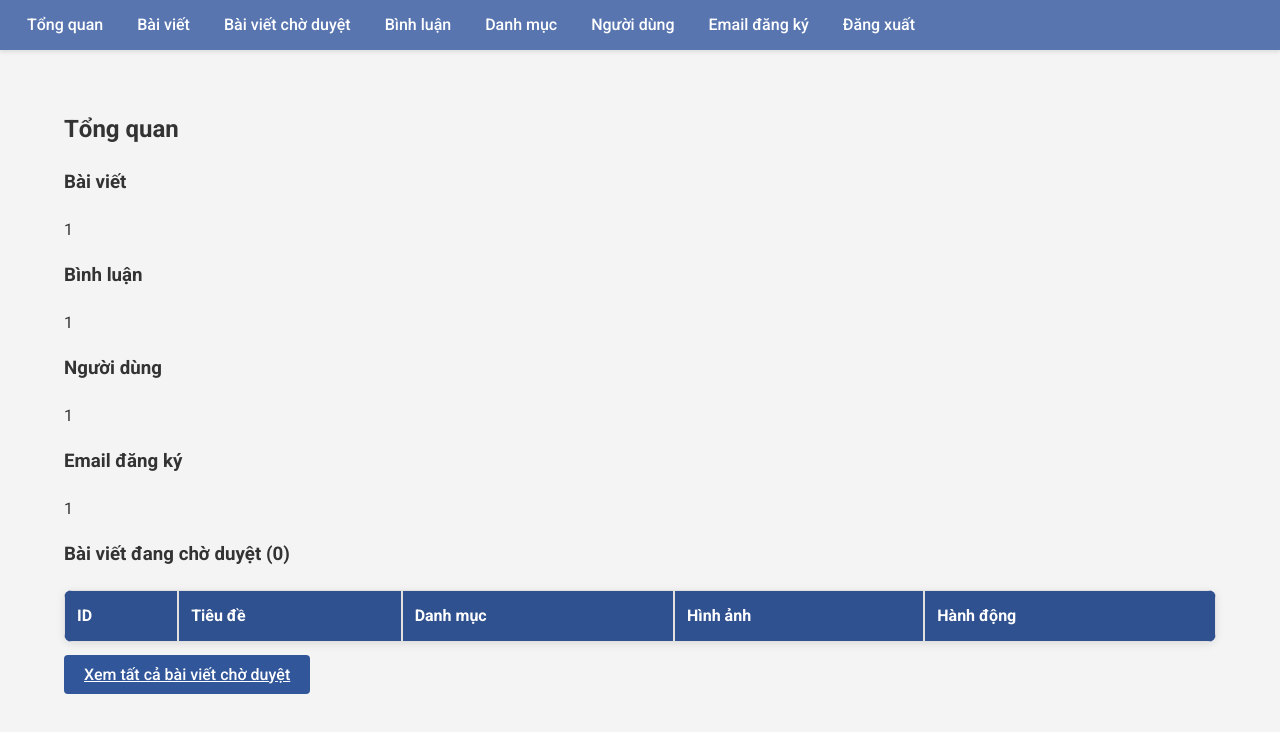
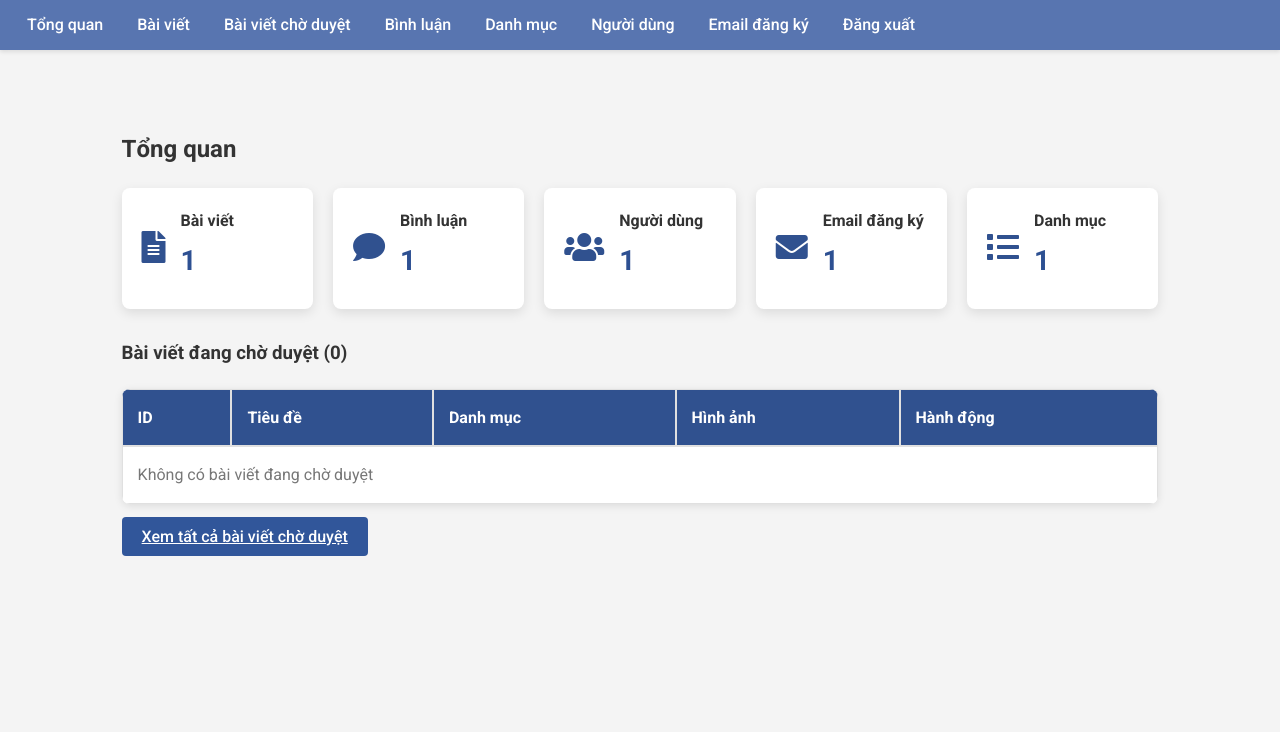
Before and after one commit to Giang-Nguyen-2005/travel-binh-dinh, a PHP site: page /pages/admin_dashboard.php in a window 1280 px wide. Shown: the part 68-800 px from the top of the page. Run offline with PHP 8.4, Linux system fonts and the light colour scheme; the visitor is signed in with stand-in values (Sample User, id 1); tables that the repository leaves empty or names only in its code hold one stand-in row (values such as "Sample post"); lists and menus that the app fills with data are empty; some libraries are stand-ins or nearby versions.

Commit message:
update dashboard

```diff
--- a/admin/css/admin_style.css
+++ b/admin/css/admin_style.css
@@ -253,3 +253,139 @@ body {
         margin: 10% auto;
     }
 }
+/* Dashboard Stats */
+.dashboard-stats {
+    display: grid;
+    grid-template-columns: repeat(auto-fit, minmax(180px, 1fr));
+    gap: 20px;
+    margin-bottom: 30px;
+}
+
+.stat-card {
+    background-color: #ffffff;
+    border-radius: 8px;
+    box-shadow: 0 4px 12px rgba(0, 0, 0, 0.1);
+    padding: 20px;
+    display: flex;
+    align-items: center;
+    transition: transform 0.3s ease, box-shadow 0.3s ease;
+}
+
+.stat-card:hover {
+    transform: translateY(-5px);
+    box-shadow: 0 6px 16px rgba(0, 0, 0, 0.15);
+}
+
+.stat-icon {
+    font-size: 32px;
+    color: #30518f;
+    margin-right: 15px;
+}
+
+.stat-info {
+    flex: 1;
+}
+
+.stat-number {
+    font-size: 28px;
+    font-weight: bold;
+    color: #2d5092;
+    margin: 5px 0;
+}
+
+.stat-card h3 {
+    font-size: 16px;
+    margin: 0;
+    color: #333;
+}
+
+/* Table Enhancements */
+.table {
+    width: 100%;
+    border-collapse: separate;
+    border-spacing: 0;
+    background-color: #ffffff;
+    border-radius: 8px;
+    overflow: hidden;
+    box-shadow: 0 2px 8px rgba(0, 0, 0, 0.1);
+}
+
+.table th, .table td {
+    padding: 15px;
+    text-align: left;
+    border-bottom: 1px solid #e0e0e0;
+}
+
+.table th {
+    background-color: #30518f;
+    color: #ffffff;
+    font-weight: 600;
+}
+
+.table td {
+    background-color: #ffffff;
+}
+
+.table tr:nth-child(even) {
+    background-color: #f8f9fa;
+}
+
+.table tr:hover {
+    background-color: #e3f2fd;
+}
+
+.post-image {
+    width: 50px;
+    height: 50px;
+    object-fit: cover;
+    border-radius: 4px;
+}
+
+.btn-small {
+    padding: 8px 12px;
+    font-size: 14px;
+}
+
+.no-data {
+    text-align: center;
+    color: #777;
+    padding: 20px;
+}
+
+/* Responsive Adjustments */
+@media (max-width: 768px) {
+    .dashboard-stats {
+        grid-template-columns: repeat(auto-fit, minmax(150px, 1fr));
+    }
+
+    .stat-card {
+        padding: 15px;
+    }
+
+    .stat-icon {
+        font-size: 28px;
+    }
+
+    .stat-number {
+        font-size: 24px;
+    }
+
+    .stat-card h3 {
+        font-size: 14px;
+    }
+
+    .table th, .table td {
+        padding: 10px;
+        font-size: 14px;
+    }
+
+    .post-image {
+        width: 40px;
+        height: 40px;
+    }
+
+    .btn-small {
+        padding: 6px 10px;
+        font-size: 12px;
+    }
+}
--- a/admin/pages/admin_dashboard.php
+++ b/admin/pages/admin_dashboard.php
@@ -7,28 +7,50 @@ $total_posts = mysqli_fetch_assoc(mysqli_query($conn, "SELECT COUNT(*) as total
 $total_comments = mysqli_fetch_assoc(mysqli_query($conn, "SELECT COUNT(*) as total FROM binh_luan"))['total'];
 $total_users = mysqli_fetch_assoc(mysqli_query($conn, "SELECT COUNT(*) as total FROM user"))['total'];
 $total_subscriptions = mysqli_fetch_assoc(mysqli_query($conn, "SELECT COUNT(*) as total FROM dang_ky_email"))['total'];
+$total_categories = mysqli_fetch_assoc(mysqli_query($conn, "SELECT COUNT(*) as total FROM danh_muc"))['total'];
 $total_pending_posts = mysqli_fetch_assoc(mysqli_query($conn, "SELECT COUNT(*) as total FROM bai_viet WHERE trang_thai = 'cho_duyet'"))['total'];
 ?>
 <?php require_once '../includes/header.php'; ?>
+<div class="container">
     <h2>Tổng quan</h2>
     <div class="dashboard-stats">
-    <div class="stat">
+        <div class="stat-card">
+            <div class="stat-icon"><i class="fas fa-file-alt"></i></div>
+            <div class="stat-info">
                 <h3>Bài viết</h3>
-        <p><?php echo $total_posts; ?></p>
-    </div>
-    <div class="stat">
-        <h3>Bình luận</h3>
-        <p><?php echo $total_comments; ?></p>
-    </div>
-    <div class="stat">
-        <h3>Người dùng</h3>
-        <p><?php echo $total_users; ?></p>
-    </div>
-    <div class="stat">
-        <h3>Email đăng ký</h3>
-        <p><?php echo $total_subscriptions; ?></p>
+                <p class="stat-number"><?php echo $total_posts; ?></p>
             </div>
         </div>
+        <div class="stat-card">
+            <div class="stat-icon"><i class="fas fa-comment"></i></div>
+            <div class="stat-info">
+                <h3>Bình luận</h3>
+                <p class="stat-number"><?php echo $total_comments; ?></p>
+            </div>
+        </div>
+        <div class="stat-card">
+            <div class="stat-icon"><i class="fas fa-users"></i></div>
+            <div class="stat-info">
+                <h3>Người dùng</h3>
+                <p class="stat-number"><?php echo $total_users; ?></p>
+            </div>
+        </div>
+        <div class="stat-card">
+            <div class="stat-icon"><i class="fas fa-envelope"></i></div>
+            <div class="stat-info">
+                <h3>Email đăng ký</h3>
+                <p class="stat-number"><?php echo $total_subscriptions; ?></p>
+            </div>
+        </div>
+        <div class="stat-card">
+            <div class="stat-icon"><i class="fas fa-list"></i></div>
+            <div class="stat-info">
+                <h3>Danh mục</h3>
+                <p class="stat-number"><?php echo $total_categories; ?></p>
+            </div>
+        </div>
+    </div>
+
     <h3>Bài viết đang chờ duyệt (<?php echo $total_pending_posts; ?>)</h3>
     <table class="table">
         <thead>
@@ -42,19 +64,31 @@ $total_pending_posts = mysqli_fetch_assoc(mysqli_query($conn, "SELECT COUNT(*) a
         </thead>
         <tbody>
         <?php
-    $query = "SELECT bv.id, bv.tieu_de, dm.ten as danh_muc, bv.hinh_anh FROM bai_viet bv LEFT JOIN danh_muc dm ON bv.danh_muc_id = dm.id WHERE bv.trang_thai = 'cho_duyet' LIMIT 5";
+        $query = "SELECT bv.id, bv.tieu_de, dm.ten as danh_muc, bv.hinh_anh
+                  FROM bai_viet bv
+                  LEFT JOIN danh_muc dm ON bv.danh_muc_id = dm.id
+                  WHERE bv.trang_thai = 'cho_duyet'
+                  LIMIT 5";
         $result = mysqli_query($conn, $query);
+        if (mysqli_num_rows($result) > 0) {
             while ($row = mysqli_fetch_assoc($result)) {
+                $image = $row['hinh_anh'] ? '../../assets/img/' . $row['hinh_anh'] : '../../assets/img/default.jpg';
                 echo "<tr>
                         <td>{$row['id']}</td>
                         <td>{$row['tieu_de']}</td>
                         <td>{$row['danh_muc']}</td>
-                <td><img src='../../assets/img/{$row['hinh_anh']}' width='50'></td>
-                <td><a href='admin_posts_details.php?id={$row['id']}&return_url=admin_dashboard.php'>Xem chi tiết</a></td>
+                        <td><img src='$image' alt='Hình ảnh' class='post-image'></td>
+                        <td><a href='admin_posts_details.php?id={$row['id']}&return_url=admin_dashboard.php' class='btn btn-small'>Xem chi tiết</a></td>
                       </tr>";
+            }
+        } else {
+            echo "<tr><td colspan='5' class='no-data'>Không có bài viết đang chờ duyệt</td></tr>";
         }
         ?>
         </tbody>
     </table>
     <a href="admin_posts_approval.php" class="btn">Xem tất cả bài viết chờ duyệt</a>
+</div>
+
+<link rel="stylesheet" href="https://cdnjs.cloudflare.com/ajax/libs/font-awesome/5.15.4/css/all.min.css">
 <?php require_once '../includes/footer.php'; ?>
```
Lines whose indentation alone changed are shown as unchanged.
